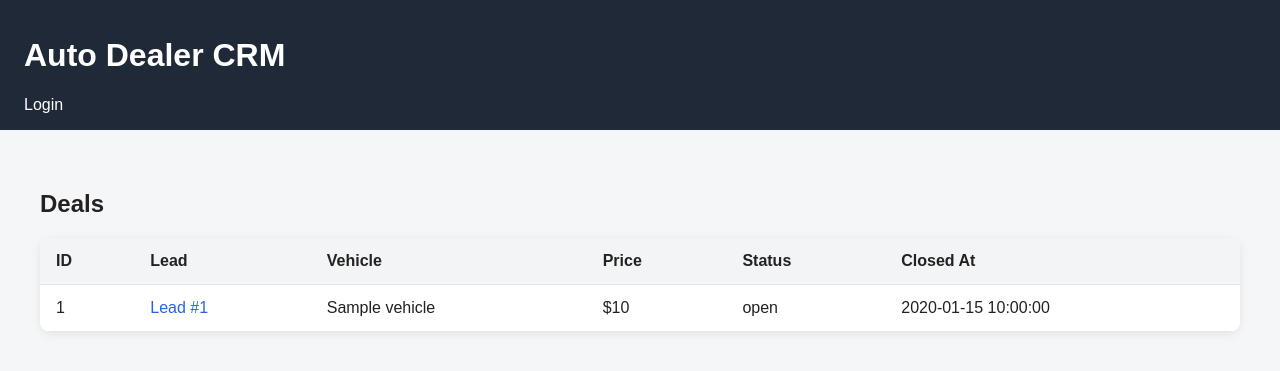
After one commit to andriisyniuchenko/auto_dealer_crm, a FastAPI app: template app/templates/deals.html in a window 1280 px wide. The commit adds this page. Shown: the top 371 px of the page. Run offline with FastAPI, Linux system fonts and the light colour scheme; the template is opened without the code that fills it: most values are stand-ins (such as "Sample title", 1, 10 or a date in 2020); parts of the project's set-up code (start-up, migrations or seed data) failed here and were passed over.

Commit message:
Add deals page UI and navigation

```diff
--- a/app/templates/base.html
+++ b/app/templates/base.html
@@ -16,6 +16,7 @@
                 <a href="/api/v1/dashboard-page">Dashboard</a>
                 <a href="/api/v1/leads-page">Leads</a>
                 <a href="/api/v1/appointments-page">Appointments</a>
+                <a href="/api/v1/deals-page">Deals</a>
                 <a href="/api/v1/logout">Logout</a>
 
             {% else %}
--- /dev/null
+++ b/app/templates/deals.html
@@ -0,0 +1,46 @@
+{% extends "base.html" %}
+
+{% block title %}Deals{% endblock %}
+
+{% block content %}
+<h2>Deals</h2>
+
+<table class="crm-table">
+    <thead>
+        <tr>
+            <th>ID</th>
+            <th>Lead</th>
+            <th>Vehicle</th>
+            <th>Price</th>
+            <th>Status</th>
+            <th>Closed At</th>
+        </tr>
+    </thead>
+    <tbody>
+        {% for deal in deals %}
+        <tr>
+            <td>{{ deal.id }}</td>
+            <td>
+                <a href="/api/v1/leads-page/{{ deal.lead_id }}">
+                    Lead #{{ deal.lead_id }}
+                </a>
+            </td>
+            <td>{{ deal.vehicle }}</td>
+            <td>${{ deal.price }}</td>
+            <td>{{ deal.status }}</td>
+            <td>
+                {% if deal.closed_at %}
+                    {{ deal.closed_at }}
+                {% else %}
+                    -
+                {% endif %}
+            </td>
+        </tr>
+        {% endfor %}
+    </tbody>
+</table>
+
+{% if not deals %}
+<p>No deals found.</p>
+{% endif %}
+{% endblock %}
```
Also changed, not shown: app/api/v1/endpoints/pages.py (+19 -0 lines).
